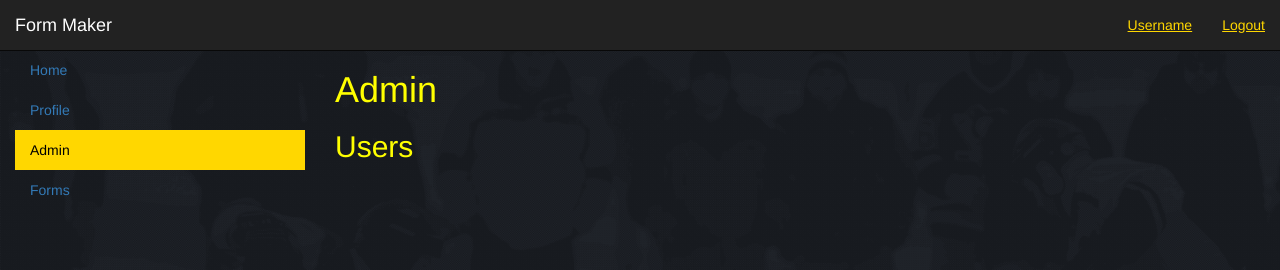
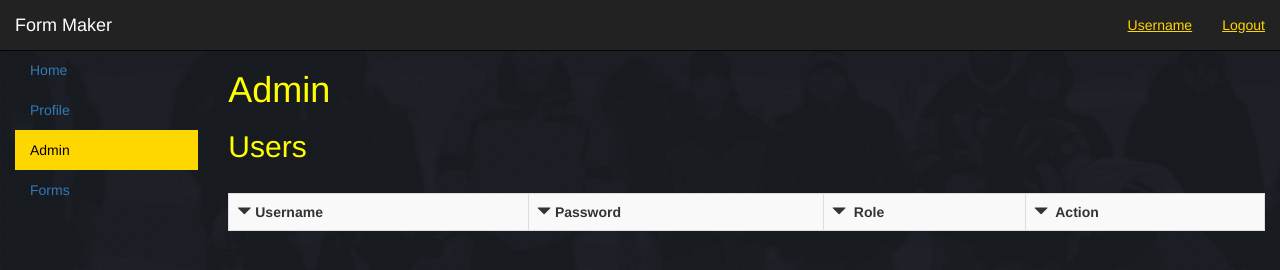
Before and after one commit to GovindaBachani/cs5610fall2015, a website: page public/Assignment/admin.html in a window 1280 px wide. Drawn offline with nearby package versions, Linux system fonts and the light colour scheme.

Commit message:
change in some alignment

```diff
--- a/public/Assignment/admin.html
+++ b/public/Assignment/admin.html
@@ -12,7 +12,7 @@
     <nav class="navbar navbar-inverse navbar-fixed-top navbar-custom">
         <div class=" container-fluid">
             <div class="navbar-header">
-                <button type="button" class="navbar-toggle collapsed" data-toggle="collapse" data-target="#navbar" aria-expanded="false" aria-controls="navbar">
+                <button type="button" class="navbar-toggle collapsed" data-toggle="collapse" data-target=".navbar-collapse" aria-expanded="false" aria-controls="navbar">
                     <span class="sr-only">Toggle navigation</span>
                     <span class="icon-bar"></span>
                     <span class="icon-bar"></span>
@@ -30,17 +30,26 @@
     </nav>
     <div class="container-fluid container-custom-padding">
         <div class="row">
-            <div class="col-xs-3 col-sm-3 col-md-3 col-lg-3 sidebar">
+            <div class="col-md-2 col-lg-2 sidebar">
                 <ul class="nav nav-sidebar">
                     <li><a href="home.html">Home</a></li>
                     <li><a href="profile.html">Profile</a></li>
-                    <li><a href="admin.html" id="active">Admin</a></li>
+                    <li><a href="admin.html"  id="active">Admin</a></li>
                     <li><a href="#">Forms</a></li>
                 </ul>
             </div>
-            <div class="col-md-9 col-lg-9">
+            <div class="col-md-10 col-lg-10">
                 <h1>Admin</h1>
                 <h2>Users</h2>
+                <br />
+                <table class="table table-striped table-bordered">
+                    <tr>
+                        <th><span class="glyphicon glyphicon-triangle-bottom" aria-hidden="true"></span>&nbsp;Username</th>
+                        <th><span class="glyphicon glyphicon-triangle-bottom" aria-hidden="true"></span>&nbsp;Password</th>
+                        <th><span class="glyphicon glyphicon-triangle-bottom" aria-hidden="true"></span>&nbsp; Role</th>
+                        <th><span class="glyphicon glyphicon-triangle-bottom" aria-hidden="true"></span>&nbsp; Action</th>
+                    </tr>
+                </table>
             </div>
         </div>
     </div>
--- a/public/Assignment/css/style.css
+++ b/public/Assignment/css/style.css
@@ -36,3 +36,11 @@ p{
 label{
     color:gold;
 }
+
+td{
+    color:gold;
+}
+
+.table-bordered{
+    border-color:#1d8515;
+}
```
Also changed, not shown: public/Assignment/home.html (+2 -2 lines), public/Assignment/login.html (+2 -2 lines), public/Assignment/profile.html (+2 -2 lines), public/Assignment/register.html (+2 -2 lines).
